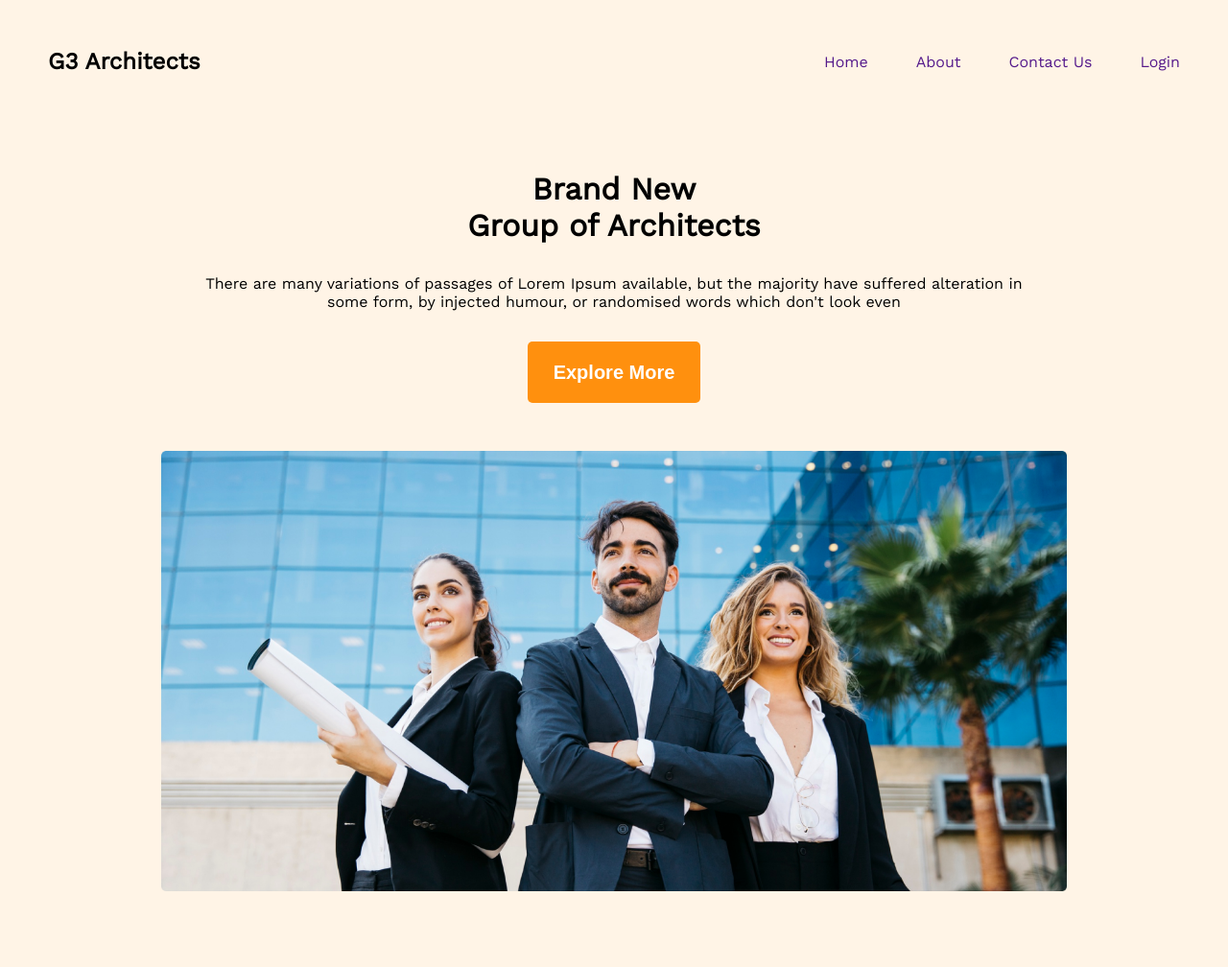
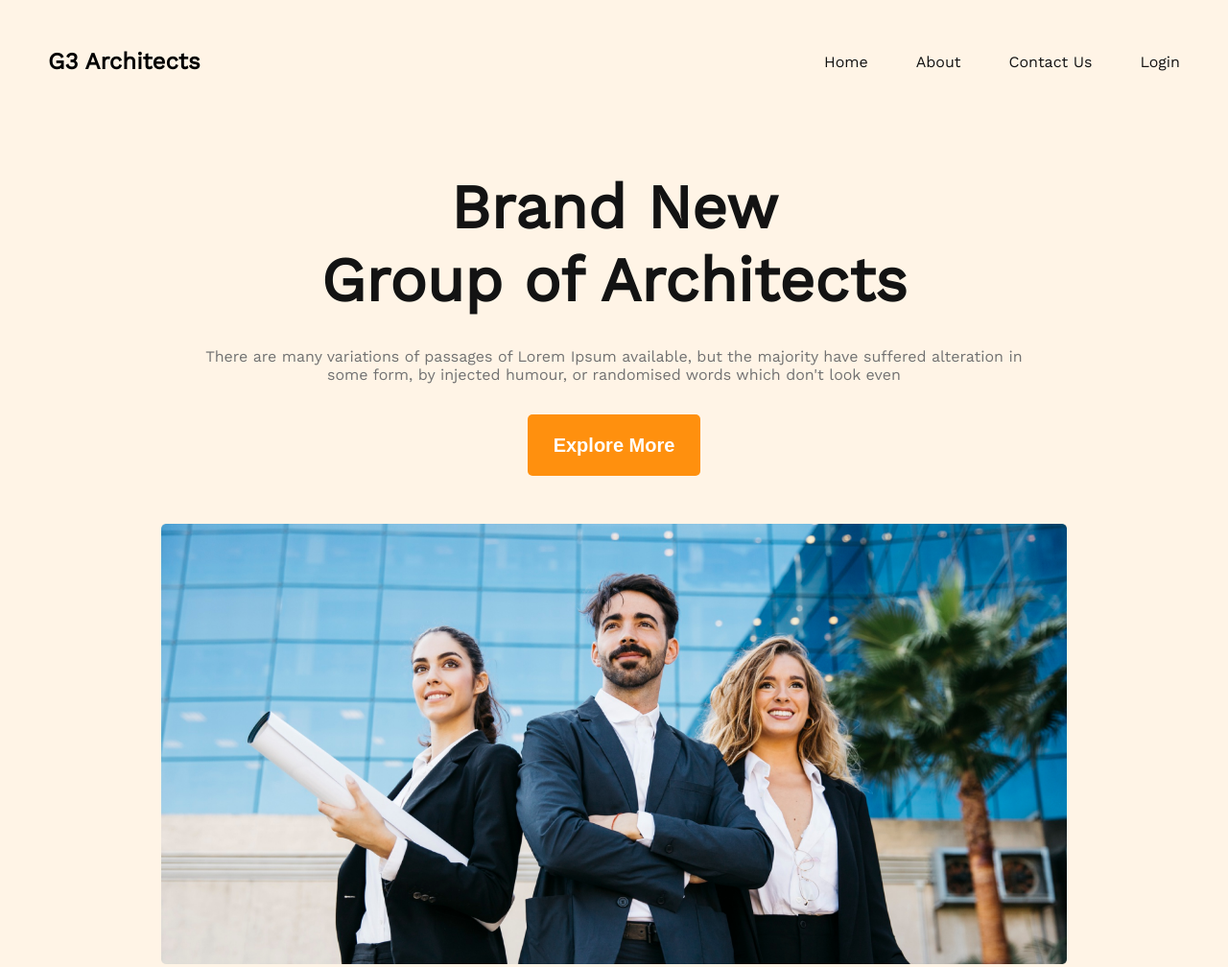
Before and after one commit to rezathedev/G3-architecture, a plain HTML site: page index.html in a window 1280 px wide. Shown: the top 1008 px of the page at 96% size. Drawn offline with nearby package versions, Linux system fonts and the light colour scheme.

Commit message:
small update

```diff
--- a/index.html
+++ b/index.html
@@ -29,8 +29,8 @@
         </nav>
         <div class="banner">
             <div class="banner-text">
-                <h1>Brand New<br> Group of Architects</h1>
-                <p>There are many variations of passages of Lorem Ipsum available, but the majority have suffered alteration in<br> some form, by injected humour, or randomised words which don't look even</p>
+                <h1 class="banner-title">Brand New<br> Group of Architects</h1>
+                <p class="banner-description">There are many variations of passages of Lorem Ipsum available, but the majority have suffered alteration in<br> some form, by injected humour, or randomised words which don't look even</p>
                 <button class="button-primary">Explore More</button>
             </div>
             <div class="banner-image">
@@ -56,7 +56,7 @@
         <!-- Features -->
         <section class="features">
             <div class="features-text">
-                <h2 class="section-title">Features you will love & enjoy</h2>
+                <h2 class="section-title special">Features you will love & enjoy</h2>
                 <p class="section-description">There are many variations of passages of Lorem Ipsum available, but the majority have suffered alteration in some form, by injected humour, or randomised words which don't look even</p>
                 <div class="feature-description">
                     <div>
--- a/styles/style.css
+++ b/styles/style.css
@@ -37,6 +37,19 @@ ul li {
 
 ul li a {
     text-decoration: none;
+    color:#131313
+    ;
+}
+
+.banner-title {
+    font-weight: 700;
+    font-size: 64px;
+    color: #131313
+}
+
+.banner-description {
+    font-size: 16px;
+    color: #727272;
 }
 
 /* Banner style */
@@ -83,6 +96,7 @@ ul li a {
     column-gap: 50px;
 
 }
+
 .section-title {
     font-weight: 500;
     font-size: 45px;
@@ -96,6 +110,10 @@ ul li a {
     display: grid;
     grid-template-columns: repeat(2,1fr);
     gap: 24px;
+}
+
+.list-images img {
+    width: 250px;
 }
 
 .list-text p {
@@ -120,6 +138,10 @@ ul li a {
     margin: 40px auto;
 
 }
+.special {
+    border-left: 5px solid #FF900E;
+    padding-left: 10px;
+}
 
 .features img {
     height: 100%;
@@ -143,6 +165,7 @@ ul li a {
     margin-right: 50px;
 
 }
+
 
 .experience-button {
     text-align: center;
@@ -201,6 +224,7 @@ ul li a {
     display: flex;
     justify-content: space-between;
     margin: 50px;
+    filter: grayscale(100%);
 }
 
 footer {
```
